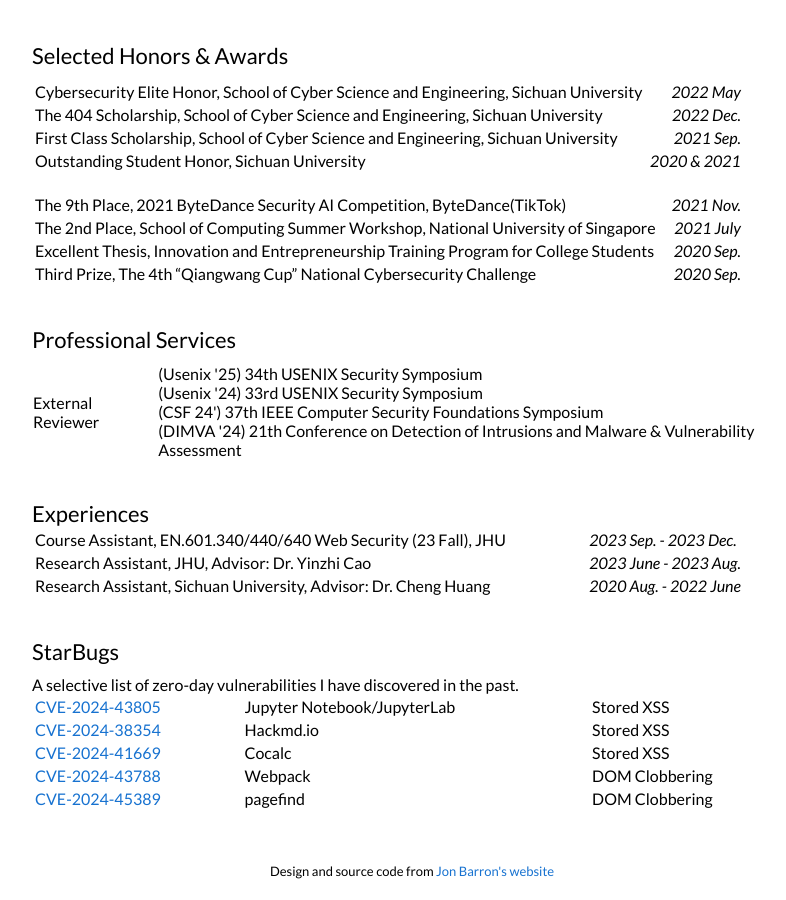
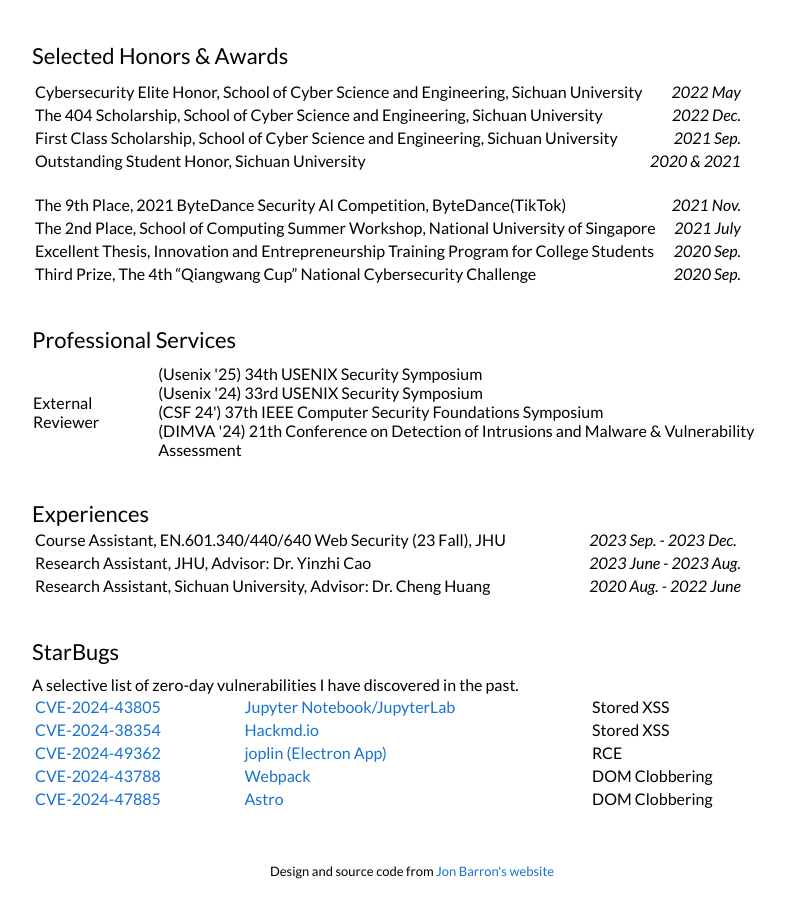
Before and after one commit to jackfromeast/jackfromeast.github.io, a Jekyll site: the page built from _posts/2024-09-23-FollowMyFlow.md, in a window 1280 px wide and 900 px high, scrolled down 1232 px. Shown: the whole window, without its empty margins (228-1014 px from the left). Built offline with Jekyll 4.4.1, drawn with Linux system fonts in a browser that asks for light colours.

Commit message:
Update default.html

```diff
--- a/_layouts/default.html
+++ b/_layouts/default.html
@@ -259,27 +259,27 @@
               <table style="width:100%;table-layout:auto;">
                 <tr>
                   <td><a href="https://github.com/advisories/GHSA-9q39-rmj3-p4r2">CVE-2024-43805</a></td>
-                  <td>Jupyter Notebook/JupyterLab</td>
+                  <td><a href="https://jupyter.org/">Jupyter Notebook/JupyterLab</a></td>
                   <td>Stored XSS</td>
                 </tr>
                 <tr>
                   <td><a href="https://github.com/hackmdio/codimd/security/advisories/GHSA-22jv-vch8-2vp9">CVE-2024-38354</a></td>
-                  <td>Hackmd.io</td>
+                  <td><a href="https://hackmd.io/">Hackmd.io</a></td>
                   <td>Stored XSS</td>
                 </tr>
                 <tr>
-                  <td><a href="https://github.com/sagemathinc/cocalc/security/advisories/GHSA-392m-jj94-j3jx">CVE-2024-41669</a></td>
-                  <td>Cocalc</td>
-                  <td>Stored XSS</td>
+                  <td><a href="https://github.com/laurent22/joplin/security/advisories/GHSA-hff8-hjwv-j9q7">CVE-2024-49362</a></td>
+                  <td><a href="https://github.com/laurent22/joplin">joplin (Electron App)</td>
+                  <td>RCE</td>
                 </tr>
                 <tr>
                   <td><a href="https://github.com/advisories/GHSA-4vvj-4cpr-p986">CVE-2024-43788</a></td>
-                  <td>Webpack</td>
+                  <td><a href="https://webpack.js.org/">Webpack</a></td>
                   <td>DOM Clobbering</td>
                 </tr>
                 <tr>
-                  <td><a href="https://github.com/advisories/GHSA-gprj-6m2f-j9hx">CVE-2024-45389</a></td>
-                  <td>pagefind</td>
+                  <td><a href="https://github.com/withastro/astro/security/advisories/GHSA-m85w-3h95-hcf9">CVE-2024-47885</a></td>
+                  <td><a href="https://astro.build/">Astro</a></td>
                   <td>DOM Clobbering</td>
                 </tr>
               </table>
```
